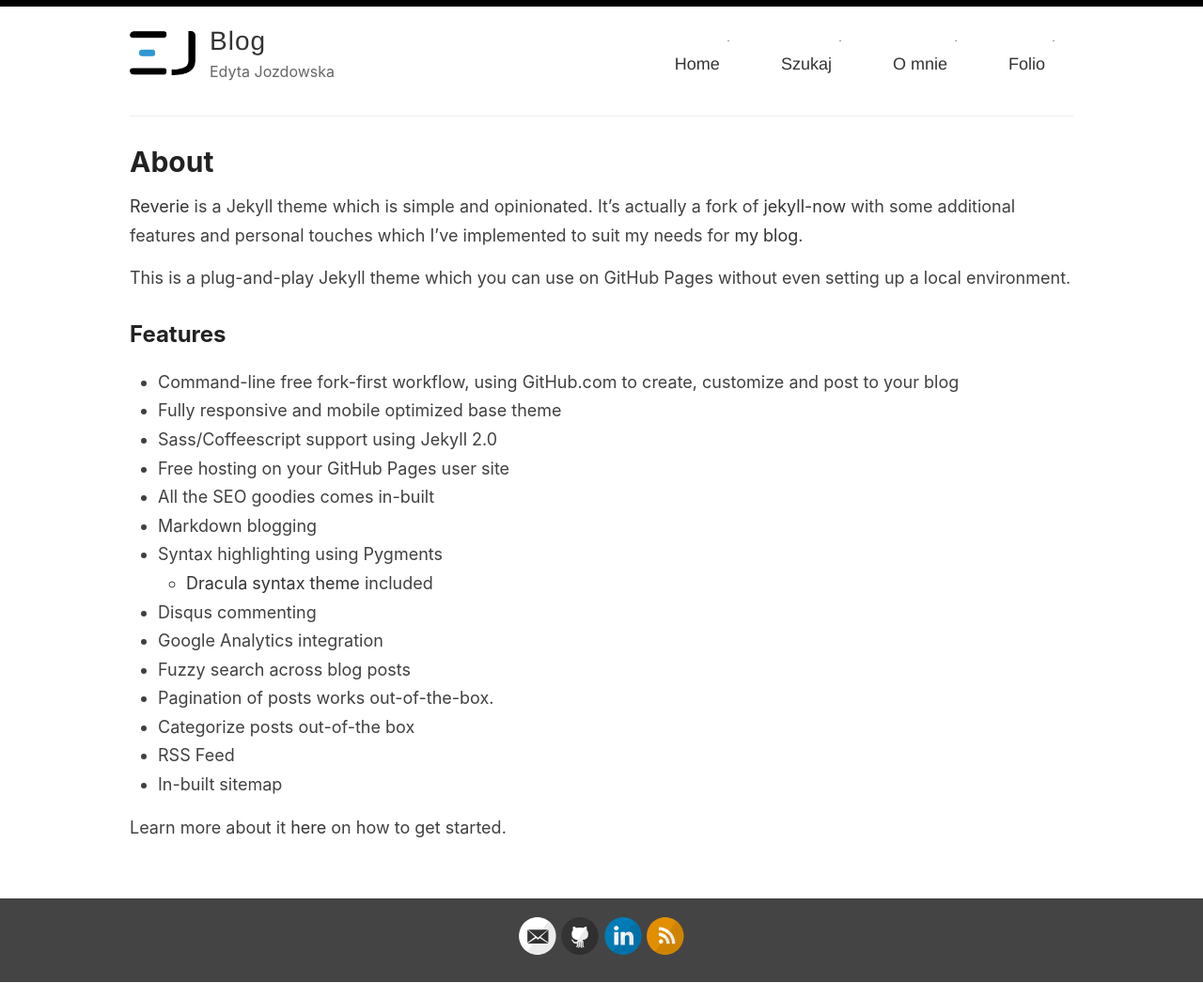
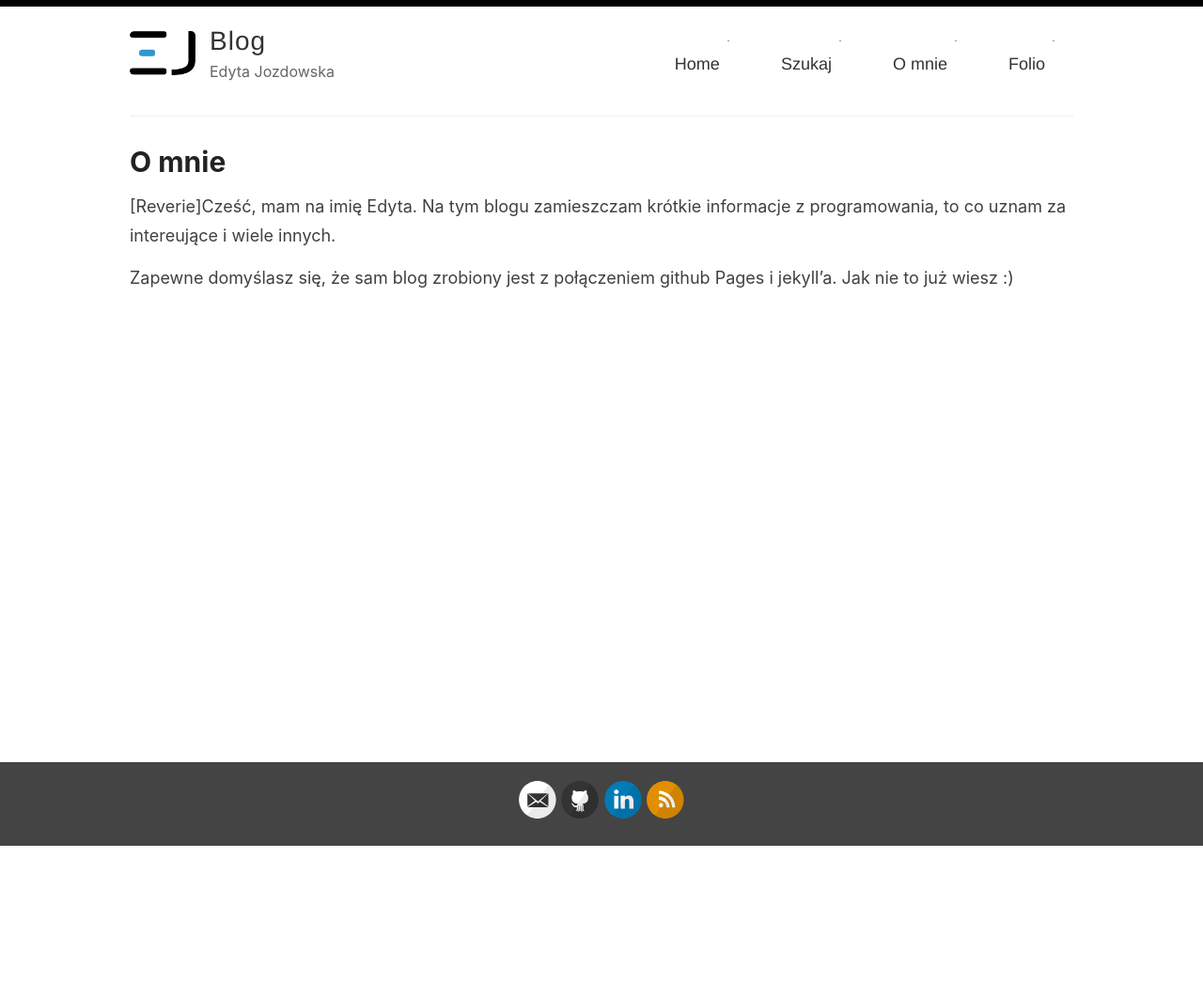
Before and after one commit to xyz-09/blog, a Jekyll site: the page built from _pages/about.md, in a window 1280 px wide. Shown: the whole page at 94% size. Built offline with Jekyll 4.4.1, drawn with Linux system fonts in a browser that asks for light colours; after the commit the page ends 901 px from its top, so only the background shows below that.

Commit message:
post view

```diff
--- a/_pages/about.md
+++ b/_pages/about.md
@@ -1,29 +1,9 @@
 ---
 layout: page
-title: About
-permalink: /about/
+title: O mnie
+permalink: /o-mnie/
 ---
 
-[Reverie](https://github.com/amitmerchant1990/reverie) is a Jekyll theme which is simple and opinionated. It's actually a fork of [jekyll-now](https://github.com/barryclark/jekyll-now) with some additional features and personal touches which I've implemented to suit my needs for [my blog](https://www.amitmerchant.com).
+[Reverie]Cześć, mam na imię Edyta. Na tym blogu zamieszczam krótkie informacje z programowania, to co uznam za intereujące i wiele innych.
 
-This is a plug-and-play Jekyll theme which you can use on GitHub Pages without even setting up a local environment.
-
-## Features
-
-- Command-line free fork-first workflow, using GitHub.com to create, customize and post to your blog
-- Fully responsive and mobile optimized base theme
-- Sass/Coffeescript support using Jekyll 2.0
-- Free hosting on your GitHub Pages user site
-- All the SEO goodies comes in-built
-- Markdown blogging
-- Syntax highlighting using Pygments
-    - [Dracula syntax theme](https://draculatheme.com/) included
-- Disqus commenting
-- Google Analytics integration
-- Fuzzy search across blog posts
-- Pagination of posts works out-of-the-box.
-- Categorize posts out-of-the box
-- RSS Feed
-- In-built sitemap
-
-Learn more about it [here](https://github.com/amitmerchant1990/reverie) on how to get started.
+Zapewne domyślasz się, że sam blog zrobiony jest z połączeniem github Pages i jekyll'a. Jak nie to już wiesz :)
--- a/assets/style.css
+++ b/assets/style.css
@@ -207,13 +207,13 @@
   color: #333;
 }
 
-.post a, .read-more {
+.post a, .read-more, .page a {
   color: #4183C4;
   position: relative;
   display: inline-block;
 }
 
-.post a:before, .post a:after, .read-more:before, .read-more:after {
+.post a:before, .post a:after, .read-more:before, .read-more:after, .page a:before, .page a:after {
   content: '';
   background-color: #4183C4;
   height: 2px;
@@ -229,16 +229,16 @@
   transition: transform .15s .25s ease-out, top .15s .5s ease-out, -webkit-transform .15s .25s ease-out;
 }
 
-.post a:hover:before, .post a:hover:after, .read-more:hover:before, .read-more:hover:after {
+.post a:hover:before, .post a:hover:after, .read-more:hover:before, .read-more:hover:after, .page a:hover:before, .page a:hover:after {
   -webkit-transform: scaleX(1);
           transform: scaleX(1);
 }
 
-.post a:hover:before, .read-more:hover:before {
+.post a:hover:before, .read-more:hover:before, .page a:hover:before {
   top: 0;
 }
 
-.post a:hover:after, .read-more:hover:after {
+.post a:hover:after, .read-more:hover:after, .page a:hover:after {
   top: 100%;
 }
 
--- a/assets/style.scss
+++ b/assets/style.scss
@@ -155,7 +155,7 @@
   color: $darkGray;
 }
 
-.post a,.read-more{
+.post a,.read-more,.page a{
   color: $blue;
   position: relative;
   display: inline-block;
```
Also changed, not shown: 1 other file.
